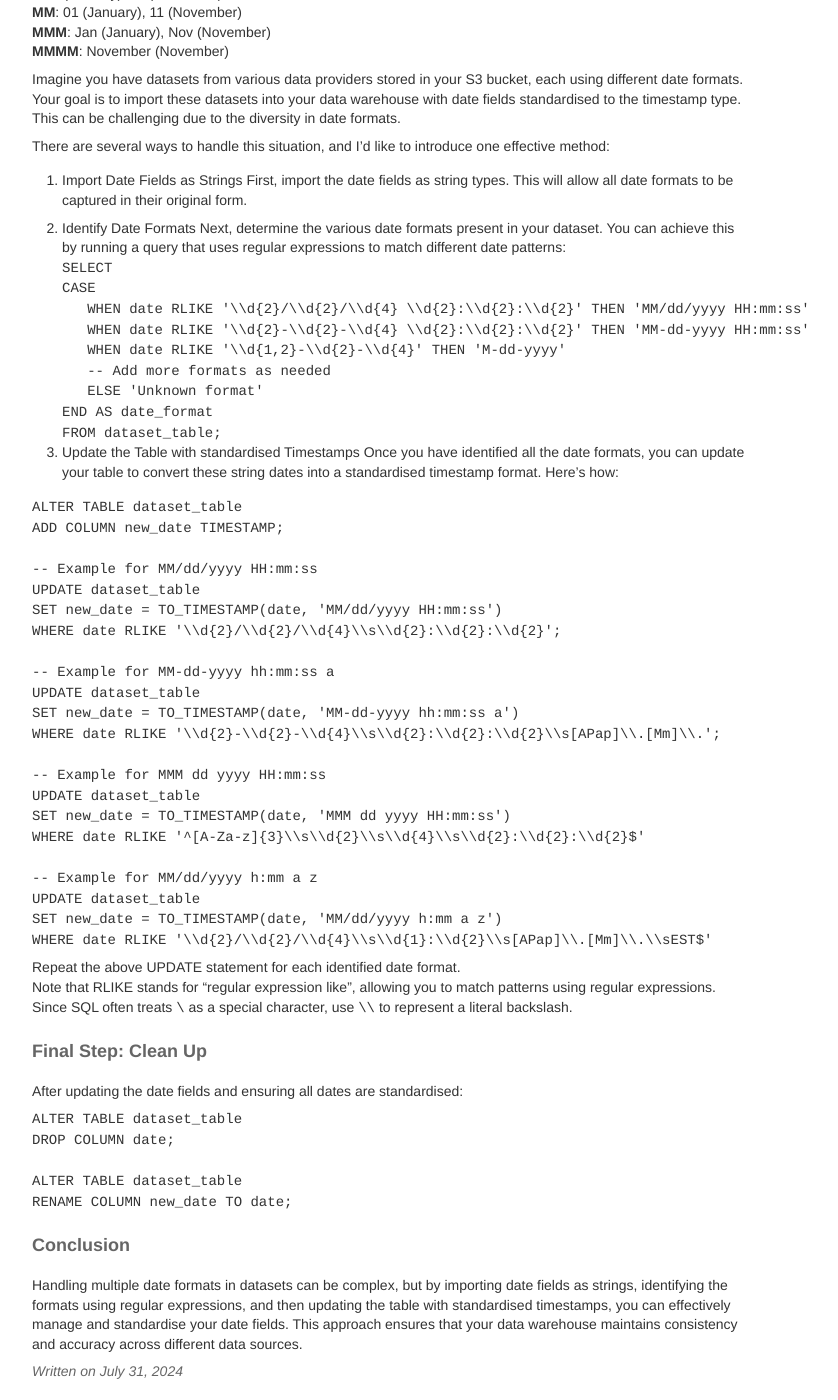
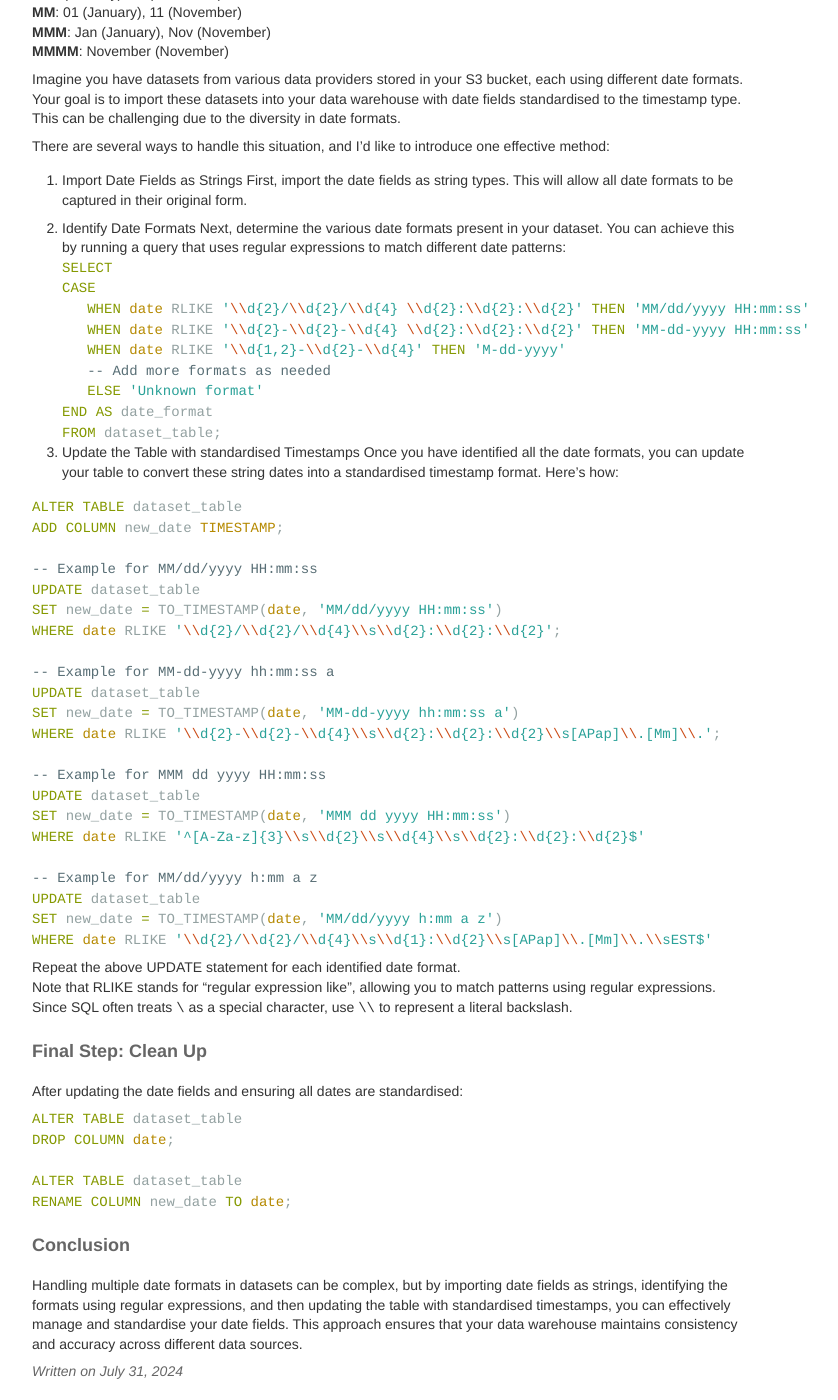
Before and after one commit to noahtjkim/noahtjkim.github.io, a Jekyll site: the page built from _posts/2024-07-31-Handling-Date-Format.md, in a window 1280 px wide and 1400 px high, scrolled down 620 px. Shown: the whole window, without its empty margins (248-1086 px from the left). Built offline with Jekyll 4.4.1, drawn with Linux system fonts in a browser that asks for light colours.

Commit message:
Update 2024-07-31-Handling-Date-Format.md

````diff
--- a/_posts/2024-07-31-Handling-Date-Format.md
+++ b/_posts/2024-07-31-Handling-Date-Format.md
@@ -37,7 +37,7 @@ First, import the date fields as string types. This will allow all date formats
 
 2. Identify Date Formats
 Next, determine the various date formats present in your dataset. You can achieve this by running a query that uses regular expressions to match different date patterns:
-```
+```sql
 SELECT
    CASE
       WHEN date RLIKE '\\d{2}/\\d{2}/\\d{4} \\d{2}:\\d{2}:\\d{2}' THEN 'MM/dd/yyyy HH:mm:ss'
@@ -52,7 +52,7 @@ FROM dataset_table;
 3. Update the Table with standardised Timestamps
 Once you have identified all the date formats, you can update your table to convert these string dates into a standardised timestamp format. Here’s how:
 
-```
+```sql
 ALTER TABLE dataset_table
 ADD COLUMN new_date TIMESTAMP;
 
@@ -83,7 +83,7 @@ Since SQL often treats `\` as a special character, use `\\` to represent a liter
 
 #### Final Step: Clean Up
 After updating the date fields and ensuring all dates are standardised:
-```
+```sql
 ALTER TABLE dataset_table
 DROP COLUMN date;
 
````
